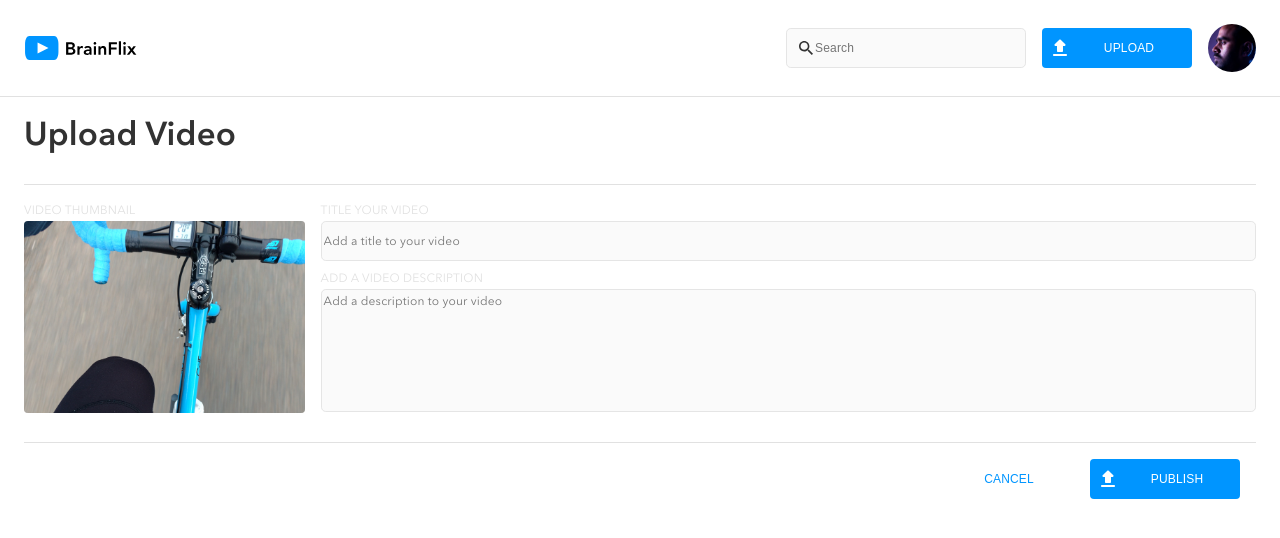
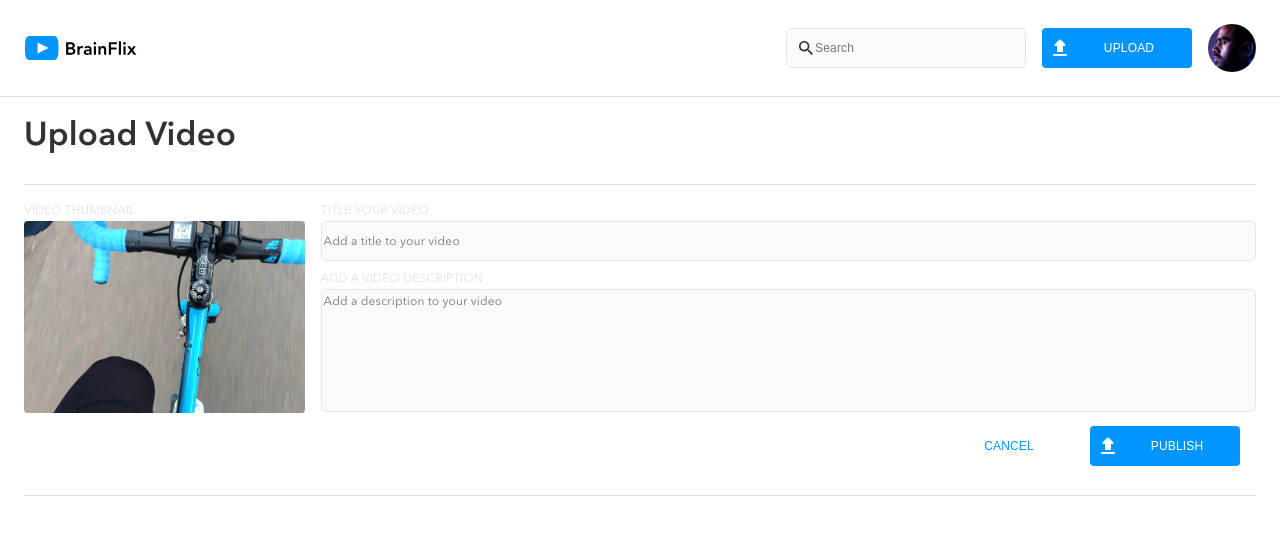
Before and after one commit to Mich-Elle-Lo/michelle-lo-brainflix, a React (Create React App) app: page /upload in a window 1280 px wide. Shown: the top 538 px of the page. Built offline with nearby package versions, Linux system fonts and the light colour scheme; no server answers.

Commit message:
updated changes

```diff
--- a/src/Pages/Home.js
+++ b/src/Pages/Home.js
@@ -1,6 +1,5 @@
-import React, { useState, createContext } from "react";
+import React, { useState, createContext, useEffect } from "react";
 import "../styles/global.scss";
-import { useVideoContext } from "../components/Utils/Hooks";
 import VideoPlayer from "../components/VideoPlayer/VideoPlayer";
 import VideoData from "../components/VideoData/VideoData";
 import Comments from "../components/Comments/Comments";
--- a/src/components/Comments/Comments.js
+++ b/src/components/Comments/Comments.js
@@ -1,19 +1,27 @@
 import "./comments.scss";
+import { useState } from "react";
 import commentAdd from "../../assets/Icons/add_comment.svg";
 import { useVideoContext } from "../Utils/Hooks";
 
 export default function Comments() {
-  const { selectedVideo, formatTimeAgo } = useVideoContext();
+  const { selectedVideo, formatTimeAgo, postComment } = useVideoContext();
+  const [commentText, setCommentText] = useState("");
 
   const comments = selectedVideo?.comments || [];
   const commentsNum = comments.length;
 
+  const handleCommentSubmit = async (e) => {
+    e.preventDefault();
+    if (!commentText.trim()) return;
+    await postComment(selectedVideo.id, { comment: commentText });
+    setCommentText("");
+  };
   return (
     <>
       <div className="comments">
         <div className="comments__num">{commentsNum} comments</div>
         <div className="comments__form">
-          <form className="comments__wrapper">
+          <form className="comments__wrapper" onSubmit={handleCommentSubmit}>
             <div className="comments__mobilebox">
               <div className="comments__displaybox">
                 <div className="comments__displaypic"></div>
@@ -28,7 +36,9 @@ export default function Comments() {
                     id="addComment"
                     type="text"
                     spellCheck="true"
+                    value={commentText}
                     placeholder="Add a new comment"
+                    onChange={(e) => setCommentText(e.target.value)}
                   />
                 </div>
                 <button className="comments__button" type="submit">
--- a/src/components/Upload/UploadVideo.js
+++ b/src/components/Upload/UploadVideo.js
@@ -1,9 +1,45 @@
 import "./UploadVideo.scss";
-import { Link } from "react-router-dom";
+import { useState } from "react";
+import { Navigate, useNavigate } from "react-router-dom";
 import uploadLogo from "../../assets/Icons/upload.svg";
 import uploadThumbnail from "../../assets/Images/Upload-video-preview.jpg";
+import { useVideoContext } from "../Utils/Hooks";
 
 export default function UploadVideo() {
+  const { postVideo, fetchVideos } = useVideoContext();
+  const [videoData, setVideoData] = useState({ title: "", description: "" });
+  const [uploadSuccess, setUploadSuccess] = useState(false);
+  const [uploadError, setUploadError] = useState(false);
+  const navigate = useNavigate();
+
+  const handleSubmit = async (e) => {
+    e.preventDefault();
+    try {
+      await postVideo(videoData);
+      setVideoData({ title: "", description: "" });
+      setUploadSuccess(true);
+      setTimeout(() => {
+        setUploadSuccess(false);
+        fetchVideos();
+        navigate("/");
+      }, 3000);
+      setUploadError(false);
+    } catch (error) {
+      console.error("Error uploading video", error);
+      setUploadError(true);
+      setTimeout(() => setUploadError(false), 3000);
+    }
+  };
+
+  const handleChange = (e) => {
+    const { name, value } = e.target;
+    setVideoData({ ...videoData, [name]: value });
+  };
+
+  const handleCancel = () => {
+    setVideoData({ title: "", description: "" });
+  };
+
   return (
     <section className="upload">
       <div className="upload__titlebox">
@@ -17,39 +53,61 @@ export default function UploadVideo() {
           </div>
         </div>
         <div className="upload__formbox">
-          <form className="upload__form">
-            <div className upload__div>
+          <form className="upload__form" onSubmit={handleSubmit}>
+            <div className="upload__div">
               <label className="upload__label" htmlFor="addTitle">
                 TITLE YOUR VIDEO
               </label>
               <input
+                name="title"
                 type="text"
                 placeholder="Add a title to your video"
                 className="upload__input"
+                value={videoData.title}
+                onChange={handleChange}
+                required
               ></input>
             </div>
-            <div className upload__div>
+            <div className="upload__div">
               <label className="upload__label" htmlFor="addDescription">
                 ADD A VIDEO DESCRIPTION
               </label>
               <textarea
+                name="description"
                 type="text"
                 placeholder="Add a description to your video"
                 className="upload__textarea"
+                value={videoData.description}
+                onChange={handleChange}
+                required
               ></textarea>
+            </div>
+            <div className="upload__buttonbox">
+              <button
+                type="button"
+                onClick={handleCancel}
+                className="upload__cancel"
+              >
+                <div className="upload__empty"></div>CANCEL
+                <div></div>
+              </button>
+              <button type="submit" className="upload__buttonpublish">
+                <img src={uploadLogo} /> PUBLISH <div></div>
+              </button>
             </div>
           </form>
         </div>
       </div>
-      <div className="upload__buttonbox">
-        <button className="upload__cancel">
-          <div className="upload__empty"></div>CANCEL
-          <div></div>
-        </button>
-        <button className="upload__buttonpublish">
-          <img src={uploadLogo} /> PUBLISH <div></div>
-        </button>
-      </div>
+      {uploadSuccess && (
+        <div className="upload__success-message">
+          Uploaded Successfully! You will be redirected momentarily!
+        </div>
+      )}
+      {uploadError && (
+        <div className="upload__error-message">
+          Unable to upload. Please try again.
+        </div>
+      )}
     </section>
   );
 }
--- a/src/components/Utils/Hooks.js
+++ b/src/components/Utils/Hooks.js
@@ -7,8 +7,8 @@ const VideoContext = createContext();
 
 export const VideoProvider = ({ children }) => {
   const { videoId } = useParams();
-  const apiKey = "7b621a10-171d-40ee-80c4-68f110785e04";
-  const baseUrl = "https://project-2-api.herokuapp.com/";
+  // const apiKey = "7b621a10-171d-40ee-80c4-68f110785e04";
+  const baseUrl = "http://localhost:3000/";
 
   const [videos, setVideos] = useState([]);
   const [selectedVideo, setSelectedVideo] = useState({});
@@ -16,7 +16,7 @@ export const VideoProvider = ({ children }) => {
   //FETCH VIDEO LIST & LOAD FIRST VIDEO DETAILS
   const fetchVideos = async () => {
     try {
-      const response = await axios.get(`${baseUrl}videos?api_key=${apiKey}`);
+      const response = await axios.get(`${baseUrl}videos`);
       setVideos(response.data);
       if (!videoId && response.data.length > 0) {
         fetchVideoDetails(response.data[0].id);
@@ -33,9 +33,7 @@ export const VideoProvider = ({ children }) => {
   //FETCH VIDEO DETAILS
   const fetchVideoDetails = async (videoId) => {
     try {
-      const response = await axios.get(
-        `${baseUrl}videos/${videoId}?api_key=${apiKey}`
-      );
+      const response = await axios.get(`${baseUrl}videos/${videoId}`);
       setSelectedVideo(response.data);
     } catch (error) {
       console.error(error);
@@ -52,6 +50,33 @@ export const VideoProvider = ({ children }) => {
     await fetchVideoDetails(clickedID);
   };
 
+  //POST VIDEO
+  const postVideo = async (videoData) => {
+    try {
+      const response = await axios.post(`${baseUrl}videos/`, videoData);
+      console.log(response);
+      console.log("added video", response.data);
+      // fetchVideoDetails(videoId);
+    } catch (error) {
+      console.error("error error", error);
+    }
+  };
+
+  //POST COMMENTS
+  const postComment = async (videoId, commentData) => {
+    try {
+      const response = await axios.post(
+        `${baseUrl}videos/${videoId}/comments`,
+        commentData
+      );
+      console.log(response);
+      console.log("added comment", response.data);
+      fetchVideoDetails(videoId);
+    } catch (error) {
+      console.error("error error", error);
+    }
+  };
+
   //FILTER VIDEO
   const filteredVideo = videos.filter((video) => video.id !== selectedVideo.id);
 
@@ -63,11 +88,13 @@ export const VideoProvider = ({ children }) => {
   const funcValue = {
     videos,
     selectedVideo,
+    fetchVideos,
     formatTimeAgo,
     handleSelectVideo,
     filteredVideo,
-    apiKey,
+    postComment,
     baseUrl,
+    postVideo,
   };
   return (
     <VideoContext.Provider value={funcValue}>{children}</VideoContext.Provider>
```
